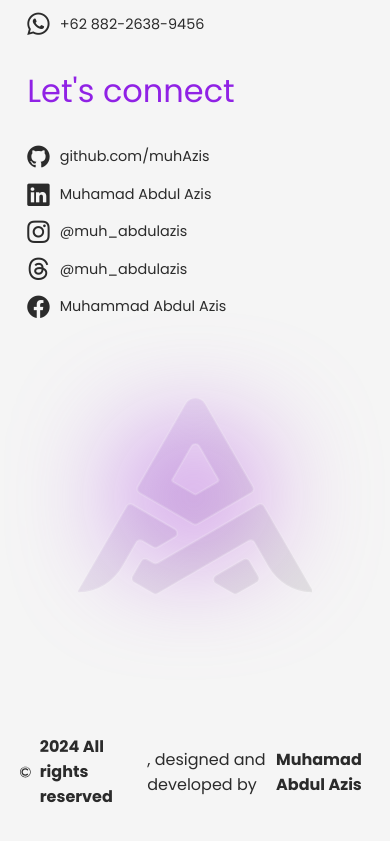
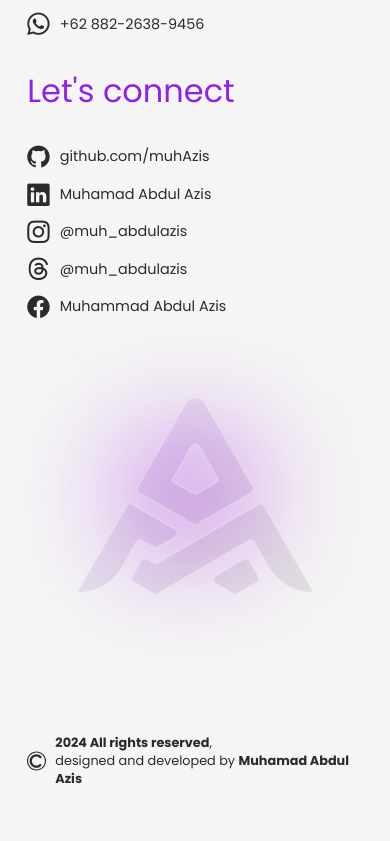
Before and after one commit to muhAzis/my-portfolio-nextjs, a Next.js app: page / in a window 390 px wide. Shown: the part 3505-4346 px from the top of the page. Built offline with nearby package versions, Linux system fonts and the light colour scheme.

Commit message:
- Update responsive layout for Footer section

```diff
--- a/src/styles/Footer.css
+++ b/src/styles/Footer.css
@@ -9,8 +9,31 @@
     gap: 4px;
     align-items: center;
 
-    .bold-text {
-      font-weight: 700;
+    .copy-text {
+      display: flex;
+      gap: 4px;
+      white-space: nowrap;
+
+      .bold-text {
+        font-weight: 700;
+      }
     }
   }
 }
+
+@media screen and (max-width: 768px) {
+  #footer {
+    padding: 40px 7%;
+    justify-content: flex-start;
+
+    .copyright {
+      font-size: 0.8rem;
+
+      .copy-text {
+        flex-direction: column;
+        white-space: normal;
+        gap: 0;
+      }
+    }
+  }
+}
--- a/src/views/Footer.tsx
+++ b/src/views/Footer.tsx
@@ -7,17 +7,24 @@ const Footer: React.FC = () => {
 
   return (
     <footer id="footer">
-      <p className="copyright">
+      <div className="copyright">
         <Copyright />
-        <span className="bold-text">{year} All rights reserved</span>, designed and developed by <span className="bold-text">Muhamad Abdul Azis</span>
-      </p>
+        <div className="copy-text">
+          <span>
+            <span className="bold-text">{year} All rights reserved</span>,
+          </span>
+          <span>
+            designed and developed by <span className="bold-text">Muhamad Abdul Azis</span>
+          </span>
+        </div>
+      </div>
     </footer>
   );
 };
 
 const Copyright = () => {
   return (
-    <svg width="20" height="20" viewBox="0 0 20 20" style={{ marginRight: '5px', fill: 'var(--clr-text-dark)' }} xmlns="http://www.w3.org/2000/svg">
+    <svg id="copyright" width="20" height="20" viewBox="0 0 20 20" style={{ marginRight: '5px', fill: 'var(--clr-text-dark)' }} xmlns="http://www.w3.org/2000/svg">
       <path
         fillRule="evenodd"
         clipRule="evenodd"
```
